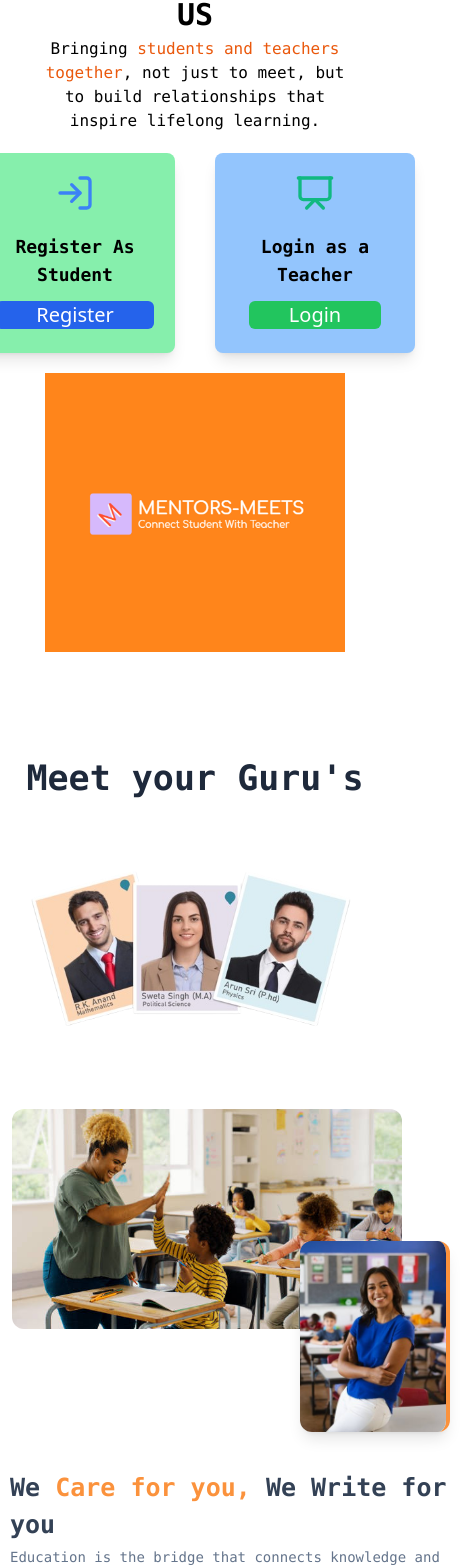
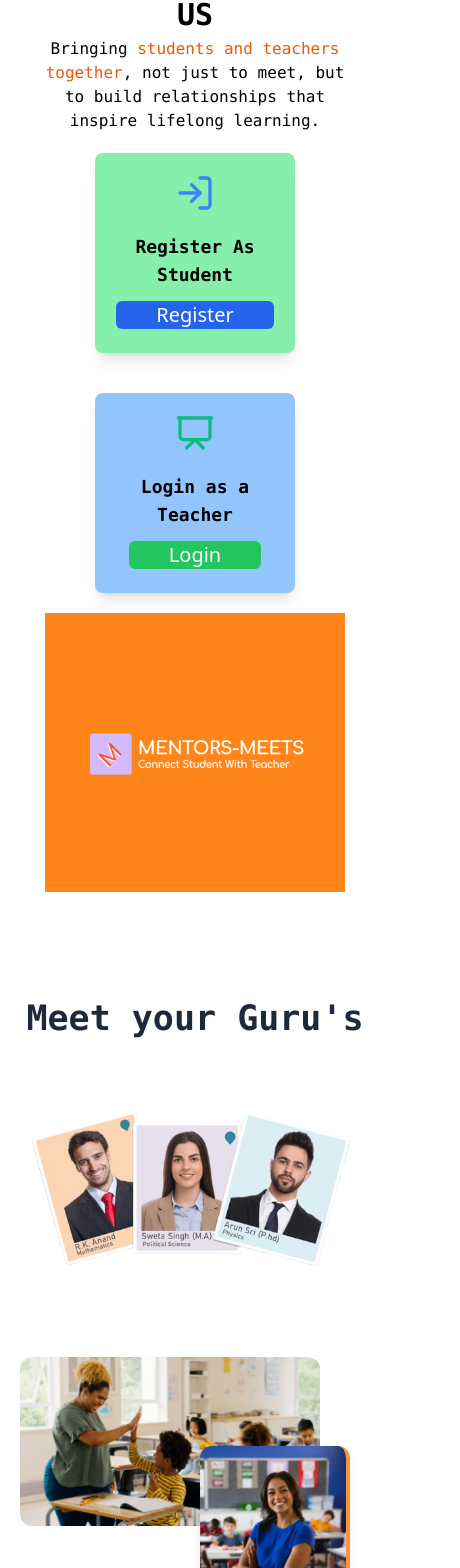
Before and after one commit to devsany/Student-Teacher-Booking-Appointment, a React (Vite) app: page / in a window 390 px wide. Shown: the part 839-2407 px from the top of the page, 460 px wide, since content can reach past the window. Built offline with nearby package versions, Linux system fonts and the light colour scheme.

Commit message:
commite and chagne the css with respact to responsive ui

```diff
--- a/src/Component/HOME/Home.jsx
+++ b/src/Component/HOME/Home.jsx
@@ -87,7 +87,7 @@ const Home = () => {
                 , not just to meet, but to build relationships that inspire
                 lifelong learning.
               </div>
-              <div className="flex justify-center">
+              <div className="flex justify-center flex-wrap ">
                 <div>
                   <div className="w-[200px] h-[200px] m-5 bg-green-300 rounded-lg shadow-lg">
                     <div className="flex justify-center ">
@@ -169,14 +169,14 @@ const Home = () => {
             <div>
               <img
                 src="istockphoto-1475870499-612x612.jpg"
-                className="md:m-5 m-3 md:w-[500px] w-[400px] rounded-xl"
+                className="md:m-5 m-5 md:w-[500px] w-[300px] rounded-xl"
                 alt=""
               />
             </div>
             <div className="absolute">
               <img
                 src="istockphoto-1328488607-612x612.jpg"
-                className="mt-[-100px] md:mt-[-200px] ml-[300px] md:ml-[350px] w-[150px] md:w-[250px] shadow-lg border-r-4 rounded-xl border-orange-400"
+                className="mt-[-100px] md:mt-[-200px] ml-[200px] md:ml-[350px] w-[150px] md:w-[250px] shadow-lg border-r-4 rounded-xl border-orange-400"
                 alt=""
               />
             </div>
@@ -184,18 +184,18 @@ const Home = () => {
           {/* slogen */}
           <div className="mt-[100px] md:mt-[0px] ">
             <div>
-              <div className="font-mono font-bold   text-[25px] ml-[10px]   md:pt-0 pt-10 md:text-[45px] w-[450px] text-slate-700">
+              <div className="font-mono font-bold   text-[25px] ml-[10px]   md:pt-0 pt-10 md:text-[45px]   text-slate-700">
                 We <span className="text-orange-400">Care for you,</span> We
                 Write for you
               </div>
-              <div className="w-[450px]   ml-[10px]">
+              <div className=" mr-[0px]  ml-[10px]">
                 <span className="font-mono text-sm text-slate-500 ">
                   Education is the bridge that connects knowledge and growth.
                   Our platform strengthens that bridge by fostering seamless
                   communication between students and teachers.
                 </span>
               </div>
-              <div className="mt-5 bg-white border rounded-xl shadow-md md:ml-0 ml-[10px] w-[450px] md:w-[600px] border-slate-200 p-3">
+              <div className="mt-5 bg-white border rounded-xl shadow-md md:ml-0 ml-[10px]   md:w-[600px] border-slate-200 p-3">
                 <span className="flex">
                   <Magnet className="text-purple-500" />
                   <div className="font-mono ml-3 font-bold">
@@ -209,7 +209,7 @@ const Home = () => {
                   </span>
                 </div>
               </div>
-              <div className="mt-5 bg-white border rounded-xl shadow-md  md:ml-0 ml-[10px] w-[450px] md:w-[600px] border-slate-200 p-3">
+              <div className="mt-5 bg-white border rounded-xl shadow-md  md:ml-0 ml-[10px]  md:w-[600px] border-slate-200 p-3">
                 <span className="flex">
                   <QrCode className="text-blue-500" />
                   <div className="font-mono ml-3 font-bold">
@@ -217,7 +217,7 @@ const Home = () => {
                   </div>
                 </span>
               </div>
-              <div className="mt-5 bg-white border rounded-xl shadow-md  md:ml-0 ml-[10px] w-[450px] md:w-[600px] border-slate-200 p-3">
+              <div className="mt-5 bg-white border rounded-xl shadow-md  md:ml-0 ml-[10px]  md:w-[600px] border-slate-200 p-3">
                 <span className="flex">
                   <PanelTopDashed className="text-orange-500" />
                   <div className="font-mono ml-3 font-bold">Easy to access</div>
@@ -301,8 +301,8 @@ const Home = () => {
                 Teacher Scheduling With Student
               </span>
             </div>
-            <div className="flex justify-center mt-10">
-              <div className="flex justify-center ml-10 mr-10 w-[200px] h-[100px]">
+            <div className="flex justify-center flex-wrap mt-10">
+              <div className="flex justify-center mb-[40px] ml-10 mr-10 w-[200px] h-[100px]">
                 <div className="">
                   <div className="flex justify-center">
                     <div className="bg-pink-200 w-[80px] h-[80px] rounded-full p-5">
@@ -314,7 +314,7 @@ const Home = () => {
                   </div>
                 </div>
               </div>
-              <div className="flex justify-center ml-10 mr-10 w-[200px] h-[100px]">
+              <div className="flex justify-center mb-[40px] ml-10 mr-10 w-[200px] h-[100px]">
                 <div>
                   <div className="flex justify-center">
                     <div className="bg-green-200 w-[80px] h-[80px] rounded-full p-5">
@@ -326,7 +326,7 @@ const Home = () => {
                   </div>
                 </div>
               </div>
-              <div className="flex justify-center ml-10 mr-10 w-[200px] h-[100px]">
+              <div className="flex justify-center mb-[40px] ml-10 mr-10 w-[200px] h-[100px]">
                 <div>
                   <div className="flex justify-center">
                     <div className="  bg-blue-200 w-[80px] h-[80px] rounded-full p-5">
```
